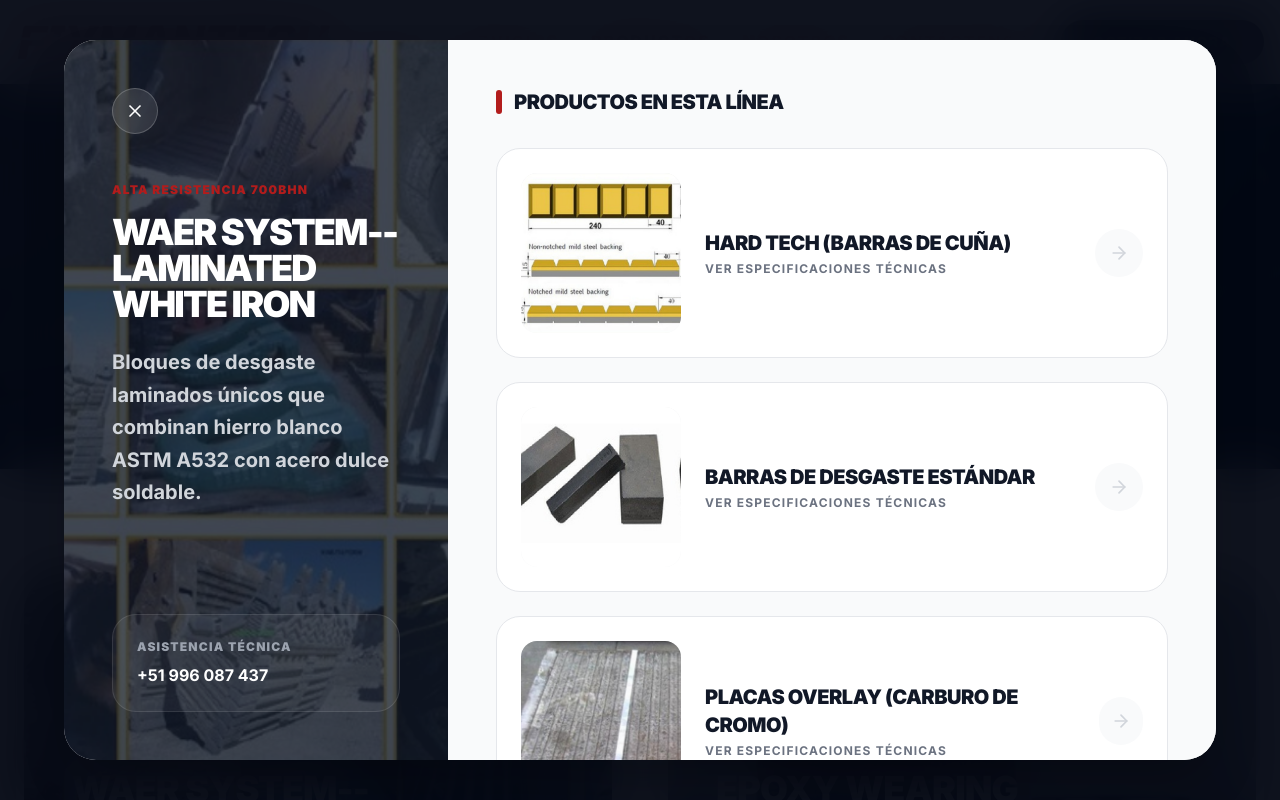
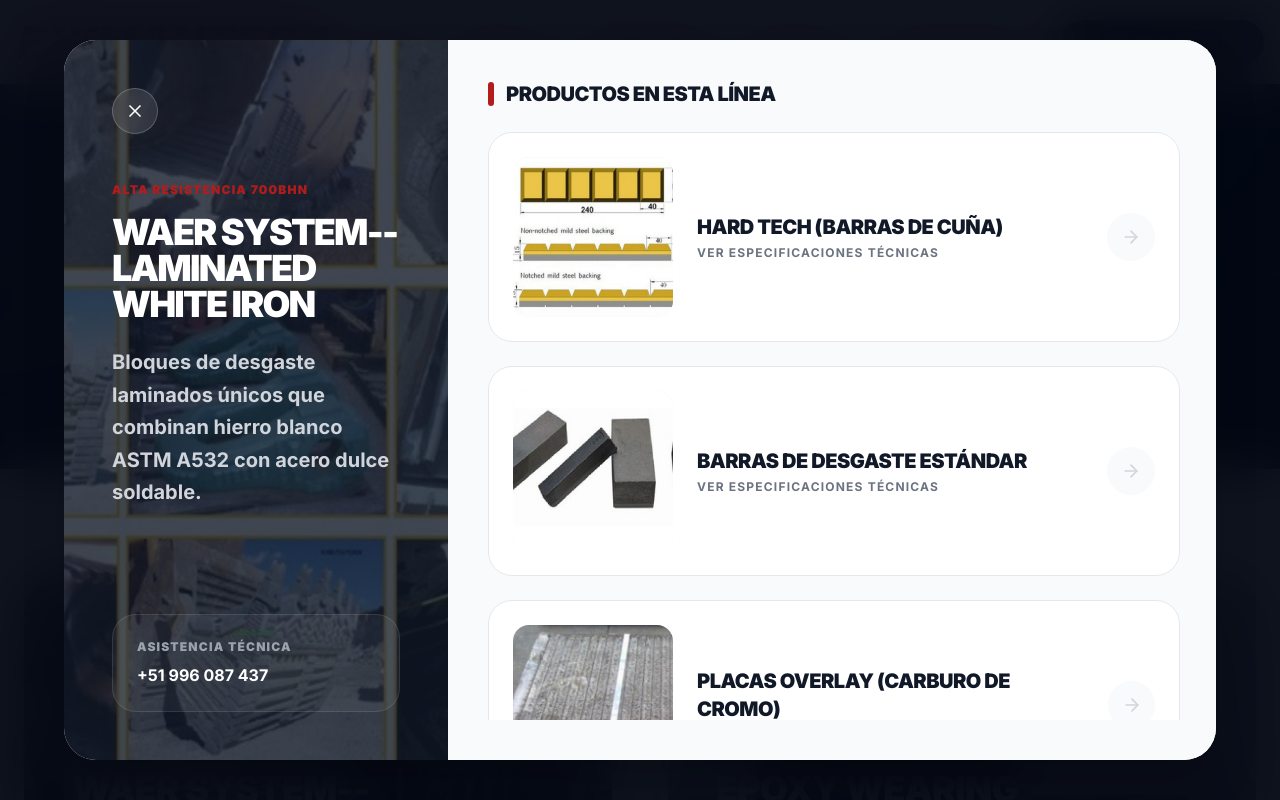
Before and after one commit to LuisAlatta/WebFixmantech, a React (Vite) app: page /productos in a window 1280 px wide. Both pictures are taken after a click on the element 318 px from the left and 790 px from the top of the page. Shown: the top 800 px of the page. Built offline with nearby package versions, Linux system fonts and the light colour scheme.

Commit message:
modales de productos: barra de scroll metida dentro del modal, ya no se sale del borde redondeado ni se ve asimetrica

```diff
--- a/src/pages/ProductsPage.tsx
+++ b/src/pages/ProductsPage.tsx
@@ -322,12 +322,13 @@ const ProductsPage = () => {
                                     </div>
 
                                     {/* Products Grid */}
-                                    <div className="w-full md:w-2/3 p-12 overflow-y-auto bg-secondary-50 min-h-0">
-                                        <h3 className="text-xl font-black text-secondary-900 mb-8 uppercase tracking-tight flex items-center gap-3">
+                                    <div className="w-full md:w-2/3 bg-secondary-50 min-h-0 flex flex-col p-8 md:p-10">
+                                        <h3 className="text-xl font-black text-secondary-900 mb-6 uppercase tracking-tight flex items-center gap-3 shrink-0">
                                             <div className="w-1.5 h-6 bg-primary-500 rounded-full" />
                                             Productos en esta Línea
                                         </h3>
-                                        <div className="grid grid-cols-1 gap-6">
+                                        <div className="flex-1 min-h-0 overflow-y-auto pr-3 -mr-4">
+                                            <div className="grid grid-cols-1 gap-6">
                                             {selectedCategory.products.map((product) => (
                                                 <motion.div
                                                     key={product.id}
@@ -347,6 +348,7 @@ const ProductsPage = () => {
                                                     </div>
                                                 </motion.div>
                                             ))}
+                                            </div>
                                         </div>
                                     </div>
                                 </div>
@@ -370,9 +372,9 @@ const ProductsPage = () => {
                                 initial={{ opacity: 0, scale: 0.9, y: 50 }}
                                 animate={{ opacity: 1, scale: 1, y: 0 }}
                                 exit={{ opacity: 0, scale: 0.9, y: 50 }}
-                                className="bg-white w-full max-w-4xl max-h-[85vh] overflow-y-auto rounded-[2rem] shadow-2xl relative z-20 flex flex-col"
+                                className="bg-white w-full max-w-4xl max-h-[85vh] overflow-hidden rounded-2xl shadow-2xl relative z-20 flex flex-col"
                             >
-                                <div className="p-8 md:p-16">
+                                <div className="flex-1 min-h-0 overflow-y-auto p-8 md:p-14 pr-5 md:pr-9 mr-3 my-3">
                                     <div className="flex justify-between items-start mb-12">
                                         <div className="max-w-2xl">
                                             <h2 className="text-4xl md:text-5xl font-[900] text-secondary-900 mb-4 leading-none uppercase tracking-tighter">
```
